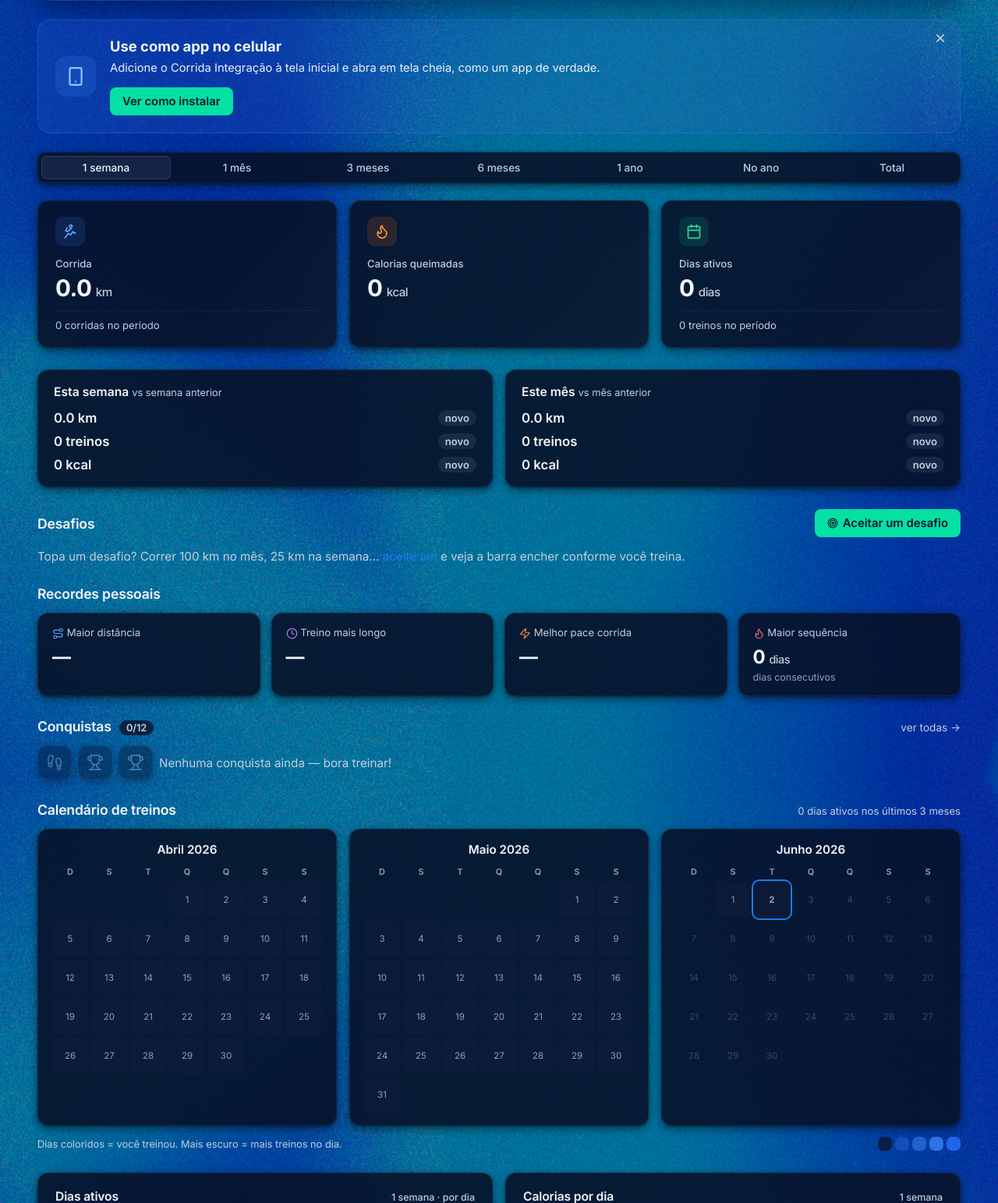
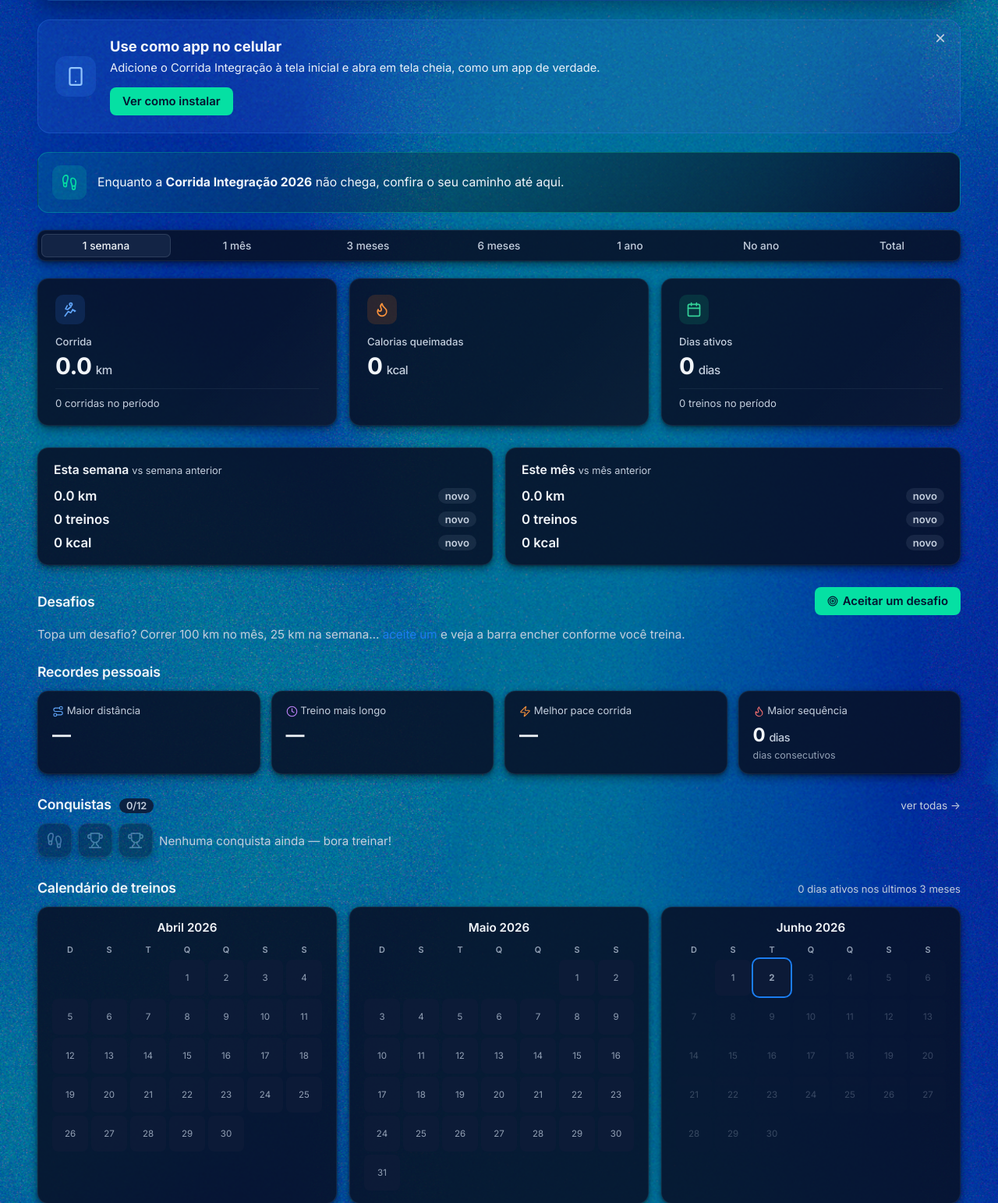
Before and after one commit to Leovilela88/corrida-integracao, a FastAPI app: page /?range=1w in a window 1280 px wide. Shown: the part 387-1930 px from the top of the page at 78% size. Run offline with FastAPI, Linux system fonts and the light colour scheme; the visitor is signed in with stand-in values (Sample User, id 1); data comes from the database, SQL or seed files in the repository; data that the repository does not hold is empty.

Commit message:
dashboard: banner "caminho até aqui", share desce; card de resumo no padrão da prova
- topo: remove os insights ("dias mais ativos"/"volume caiu") e põe um banner
  "Enquanto a Corrida Integração 2026 não chega, confira o seu caminho até aqui"
- botão "Compartilhar meu resumo" movido para baixo dos cards (após Dias ativos)
- card de resumo (type 'period') agora igual aos de treino: regressiva +
  logo no topo, métricas limpas embaixo, sem rodapé/lista de esportes;
  título "MEU CAMINHO ATÉ AQUI" + período em caixa alta (EM UM MÊS, EM UMA SEMANA…)

Co-Authored-By: Claude Opus 4.8 <noreply@anthropic.com>

```diff
--- a/main.py
+++ b/main.py
@@ -941,8 +941,15 @@ def dashboard(
         "6m": "Últimos 6 meses", "1y": "Último ano",
         "ytd": f"No ano de {today.year}", "all": "Desde o início",
     }
+    # Frase do card de resumo: "MEU CAMINHO ATÉ AQUI {phrase}"
+    _PERIOD_PHRASE = {
+        "1w": "EM UMA SEMANA", "1m": "EM UM MÊS", "3m": "EM 3 MESES",
+        "6m": "EM 6 MESES", "1y": "EM UM ANO",
+        "ytd": f"EM {today.year}", "all": "",
+    }
     share_period = stats.period_share(
-        db, athlete.id, start, today, _PERIOD_LABELS.get(range_key, "Período")
+        db, athlete.id, start, today, _PERIOD_LABELS.get(range_key, "Período"),
+        _PERIOD_PHRASE.get(range_key, ""),
     )
 
     return templates.TemplateResponse(
--- a/static/share-card.js
+++ b/static/share-card.js
@@ -317,19 +317,8 @@
             m.bodyBottom = m.divY - 64;
             m.bodyTop = m.bodyBottom - (m.lines.length - 1) * 50;
             m.titleY = m.bodyTop - 72;
-        } else if (payload.type === 'period') {
-            // lista de esportes acima do divisor
-            const n = (payload.sports || []).length;
-            m.sportRowH = 60;
-            m.sportsBottom = m.divY - 54;       // baseline da última linha
-            m.sportsTop = m.sportsBottom - Math.max(0, n - 1) * m.sportRowH;
-            // linha de totais acima da lista
-            m.metricsLabelY = m.sportsTop - (n ? 78 : 20);
-            m.metricsValueY = m.metricsLabelY - 42;
-            m.metricsIconCy = m.metricsValueY - 74;
-            m.bodyTop = m.metricsIconCy - 30;
-            m.titleY = m.bodyTop - 58;
         } else {
+            // treino, medalha e resumo (período): só uma linha de métricas
             m.metricsLabelY = m.divY - 58;
             m.metricsValueY = m.metricsLabelY - 42;
             m.metricsIconCy = m.metricsValueY - 74;
@@ -470,9 +459,10 @@
         const cx = W / 2;
         const color = payload.color;
         const isWorkout = payload.type === 'workout';
-        const isClean = isWorkout || payload.type === 'medal';
+        const isPeriod = payload.type === 'period';
+        const isClean = isWorkout || payload.type === 'medal' || isPeriod;
 
-        // selo (ponto) + rótulo (conquista/período) — não em treinos/medalhas
+        // selo (ponto) + rótulo — só em conquistas (treino/medalha/resumo são limpos)
         if (!isClean) {
             ctx.beginPath();
             ctx.arc(cx, m.dotCy, 15, 0, Math.PI * 2);
@@ -482,9 +472,7 @@
             ctx.font = '600 32px Inter, sans-serif';
             ctx.textAlign = 'center';
             if ('letterSpacing' in ctx) ctx.letterSpacing = '2px';
-            const labelTxt = payload.type === 'badge' ? 'CONQUISTA DESBLOQUEADA'
-                : (payload.periodLabel || '').toUpperCase();
-            if (labelTxt) ctx.fillText(labelTxt, cx, m.labelY);
+            if (payload.type === 'badge') ctx.fillText('CONQUISTA DESBLOQUEADA', cx, m.labelY);
             if ('letterSpacing' in ctx) ctx.letterSpacing = '0px';
         }
 
@@ -498,40 +486,31 @@
             sloganLines.forEach((ln, i) => {
                 ctx.fillText(ln, cx, m.titleY - (sloganLines.length - 1 - i) * 70);
             });
+        } else if (isPeriod) {
+            // "MEU CAMINHO ATÉ AQUI [EM UM MÊS]"
+            ctx.font = '800 58px Inter, sans-serif';
+            const phrase = ('MEU CAMINHO ATÉ AQUI ' + (payload.phrase || '')).trim();
+            const lines = wrap(phrase, 900);
+            lines.forEach((ln, i) => {
+                ctx.fillText(ln, cx, m.titleY - (lines.length - 1 - i) * 68);
+            });
         } else if (payload.type === 'medal') {
-            // distância da medalha em destaque
             ctx.font = '800 100px Inter, sans-serif';
             ctx.fillText(payload.medalLabel, cx, m.titleY);
         } else {
             ctx.font = '800 86px Inter, sans-serif';
-            ctx.fillText(payload.type === 'badge' ? payload.title : 'Resumo', cx, m.titleY);
+            ctx.fillText(payload.title, cx, m.titleY);
         }
 
-        // corpo
+        // corpo (métricas)
         if (payload.type === 'badge') {
             ctx.fillStyle = '#cbd5e1';
             ctx.font = '400 38px Inter, sans-serif';
             m.lines.forEach((ln, i) => {
                 ctx.fillText(ln, cx, m.bodyBottom - (m.lines.length - 1 - i) * 50);
             });
-        } else if (payload.type === 'period') {
+        } else if (isPeriod) {
             drawMetricsRow(payload.totals || [], m, color);
-            // linha por esporte: ícone colorido + nome (cor) + distância/calorias
-            const sports = payload.sports || [];
-            const LX = cx - 380, RX = cx + 380;
-            sports.forEach((sp, i) => {
-                const y = m.sportsTop + i * m.sportRowH;
-                drawIcon(sp.icon, LX + 22, y - 12, 22, sp.color);
-                ctx.textAlign = 'left';
-                ctx.fillStyle = sp.color;
-                ctx.font = '700 36px Inter, sans-serif';
-                ctx.fillText(sp.label, LX + 56, y);
-                ctx.textAlign = 'right';
-                ctx.fillStyle = '#e2e8f0';
-                ctx.font = '500 34px Inter, sans-serif';
-                ctx.fillText(sp.main + '   ·   ' + sp.cal, RX, y);
-                ctx.textAlign = 'center';
-            });
         } else {
             drawMetricsRow(payload.metrics || [], m, color);
         }
@@ -646,8 +625,8 @@
         glow.addColorStop(1, 'rgba(0,0,0,0)');
         ctx.fillStyle = glow; ctx.fillRect(0, 1000, W, H - 1000);
 
-        // cabeçalho do topo: regressiva (treino) ou "FINISHER" (medalha)
-        if (payload.type === 'workout') drawCountdownTop(cx);
+        // cabeçalho do topo: regressiva (treino/resumo) ou "FINISHER" (medalha)
+        if (payload.type === 'workout' || payload.type === 'period') drawCountdownTop(cx);
         else if (payload.type === 'medal') drawMedalTop(cx);
 
         // estilo "Completo": grade com todas as métricas
@@ -662,8 +641,8 @@
             drawRouteShape(payload.route, W * 0.22, 760, 330, 270, '#05e0a3');
         }
 
-        // treino e medalha não têm rodapé -> ancora o bloco bem mais embaixo
-        const clean = payload.type === 'workout' || payload.type === 'medal';
+        // treino, medalha e resumo não têm rodapé -> ancora o bloco bem mais embaixo
+        const clean = payload.type === 'workout' || payload.type === 'medal' || payload.type === 'period';
         drawContent(layout(clean ? H + 26 : H - 96));
     }
 
@@ -729,11 +708,13 @@
         const names = {
             badge: 'conquista-corrida-integracao.png',
             medal: 'medalha-corrida-integracao.png',
+            period: 'resumo-corrida-integracao.png',
         };
         const name = names[payload.type] || 'treino-corrida-integracao.png';
         const texts = {
             badge: `Desbloqueei a conquista "${payload.title}" no Corrida Integração! 💪`,
             medal: `Sou FINISHER ${payload.medalLabel} da 41ª Corrida Integração! 🏅`,
+            period: `Meu caminho até aqui rumo à 41ª Corrida Integração! 🏃`,
         };
         const text = texts[payload.type] || `Treino de ${payload.sportLabel} registrado no Corrida Integração! 💪`;
         let dataUrl;
--- a/static/style.css
+++ b/static/style.css
@@ -2536,3 +2536,18 @@ a.btn-icon:hover { color: var(--accent); background: rgba(59, 130, 246, 0.10); }
     color: var(--green); background: rgba(5,224,163,0.12);
     border: 1px solid rgba(5,224,163,0.28); border-radius: 7px; padding: 4px 8px;
 }
+
+/* Banner "caminho até aqui" (topo do dashboard) */
+.path-banner {
+    display: flex; align-items: center; gap: 14px;
+    background: linear-gradient(135deg, rgba(5,224,163,0.12), var(--panel));
+    border: 1px solid rgba(5,224,163,0.30);
+    border-radius: 14px; padding: 16px 18px; margin-bottom: 22px;
+}
+.path-banner .path-ico {
+    width: 44px; height: 44px; flex-shrink: 0; border-radius: 11px;
+    display: flex; align-items: center; justify-content: center;
+    background: rgba(5,224,163,0.16); color: var(--green);
+}
+.path-banner .path-ico svg { width: 22px; height: 22px; }
+.path-banner p { margin: 0; color: var(--text); font-size: 0.98rem; line-height: 1.4; }
--- a/stats.py
+++ b/stats.py
@@ -76,7 +76,7 @@ _SPORT_ORDER = ("corrida", "trilha", "bike", "natacao", "musculacao", "outro")
 
 
 def period_share(db: Session, athlete_id: int, start: date, end: date,
-                 period_label: str) -> dict:
+                 period_label: str, period_phrase: str = "") -> dict:
     """Payload do card de compartilhamento de um período: totais gerais +
     desdobramento por esporte (distância e calorias), cada um na sua cor."""
     overall = _aggregate(db, athlete_id, start, end)
@@ -112,7 +112,8 @@ def period_share(db: Session, athlete_id: int, start: date, end: date,
     return {
         "type": "period",
         "periodLabel": period_label,
-        "color": "#60a5fa",
+        "phrase": period_phrase,
+        "color": "#05e0a3",
         "totals": totals,
         "sports": sports,
     }
--- a/templates/base.html
+++ b/templates/base.html
@@ -17,7 +17,7 @@
     <link rel="preconnect" href="https://fonts.googleapis.com">
     <link rel="preconnect" href="https://fonts.gstatic.com" crossorigin>
     <link href="https://fonts.googleapis.com/css2?family=Inter:wght@400;500;600;700;800&display=swap" rel="stylesheet">
-    <link rel="stylesheet" href="/static/style.css?v=66" />
+    <link rel="stylesheet" href="/static/style.css?v=67" />
     <script src="https://cdn.jsdelivr.net/npm/chart.js@4.4.4/dist/chart.umd.min.js"></script>
 </head>
 <body>
@@ -260,6 +260,6 @@
     })();
 </script>
 <script>window.MF_ATHLETE = {{ (athlete.name if athlete else "")|tojson }};</script>
-<script src="/static/share-card.js?v=15" defer></script>
+<script src="/static/share-card.js?v=16" defer></script>
 </body>
 </html>
--- a/templates/dashboard.html
+++ b/templates/dashboard.html
@@ -109,16 +109,10 @@
 </a>
 {% endif %}
 
-{% if insights %}
-<section class="insights">
-    {% for ins in insights %}
-    <div class="insight">
-        <span class="insight-ico" style="color: {{ ins.color }}; background: {{ ins.color }}1f;">{{ bicon(ins.icon) }}</span>
-        <span class="insight-text">{{ ins.text }}</span>
-    </div>
-    {% endfor %}
+<section class="path-banner">
+    <span class="path-ico">{{ bicon('run') }}</span>
+    <p>Enquanto a <strong>Corrida Integração 2026</strong> não chega, confira o seu caminho até aqui.</p>
 </section>
-{% endif %}
 
 <div class="range-tabs range-tabs-fit" role="tablist" aria-label="Período dos gráficos">
     {% for key, label in range_options %}
@@ -128,15 +122,6 @@
     </a>
     {% endfor %}
 </div>
-
-{% if totals.total_treinos and totals.total_treinos > 0 %}
-<div class="period-share-bar">
-    <button type="button" class="btn-share-cta" data-mf-share='{{ share_period|tojson }}'>
-        <svg width="18" height="18" viewBox="0 0 24 24" fill="none" stroke="currentColor" stroke-width="2" stroke-linecap="round" stroke-linejoin="round"><circle cx="18" cy="5" r="3"/><circle cx="6" cy="12" r="3"/><circle cx="18" cy="19" r="3"/><line x1="8.59" y1="13.51" x2="15.42" y2="17.49"/><line x1="15.41" y1="6.51" x2="8.59" y2="10.49"/></svg>
-        Compartilhar meu resumo
-    </button>
-</div>
-{% endif %}
 
 <section class="cards">
     <div class="card card-run">
@@ -163,6 +148,15 @@
         <div class="card-foot">{{ totals.total_treinos }} treino{{ 's' if totals.total_treinos != 1 else '' }} no período</div>
     </div>
 </section>
+
+{% if totals.total_treinos and totals.total_treinos > 0 %}
+<div class="period-share-bar">
+    <button type="button" class="btn-share-cta" data-mf-share='{{ share_period|tojson }}'>
+        <svg width="18" height="18" viewBox="0 0 24 24" fill="none" stroke="currentColor" stroke-width="2" stroke-linecap="round" stroke-linejoin="round"><circle cx="18" cy="5" r="3"/><circle cx="6" cy="12" r="3"/><circle cx="18" cy="19" r="3"/><line x1="8.59" y1="13.51" x2="15.42" y2="17.49"/><line x1="15.41" y1="6.51" x2="8.59" y2="10.49"/></svg>
+        Compartilhar meu resumo
+    </button>
+</div>
+{% endif %}
 
 {# --- Comparativo de período --- #}
 {% macro delta(pct) %}
```
